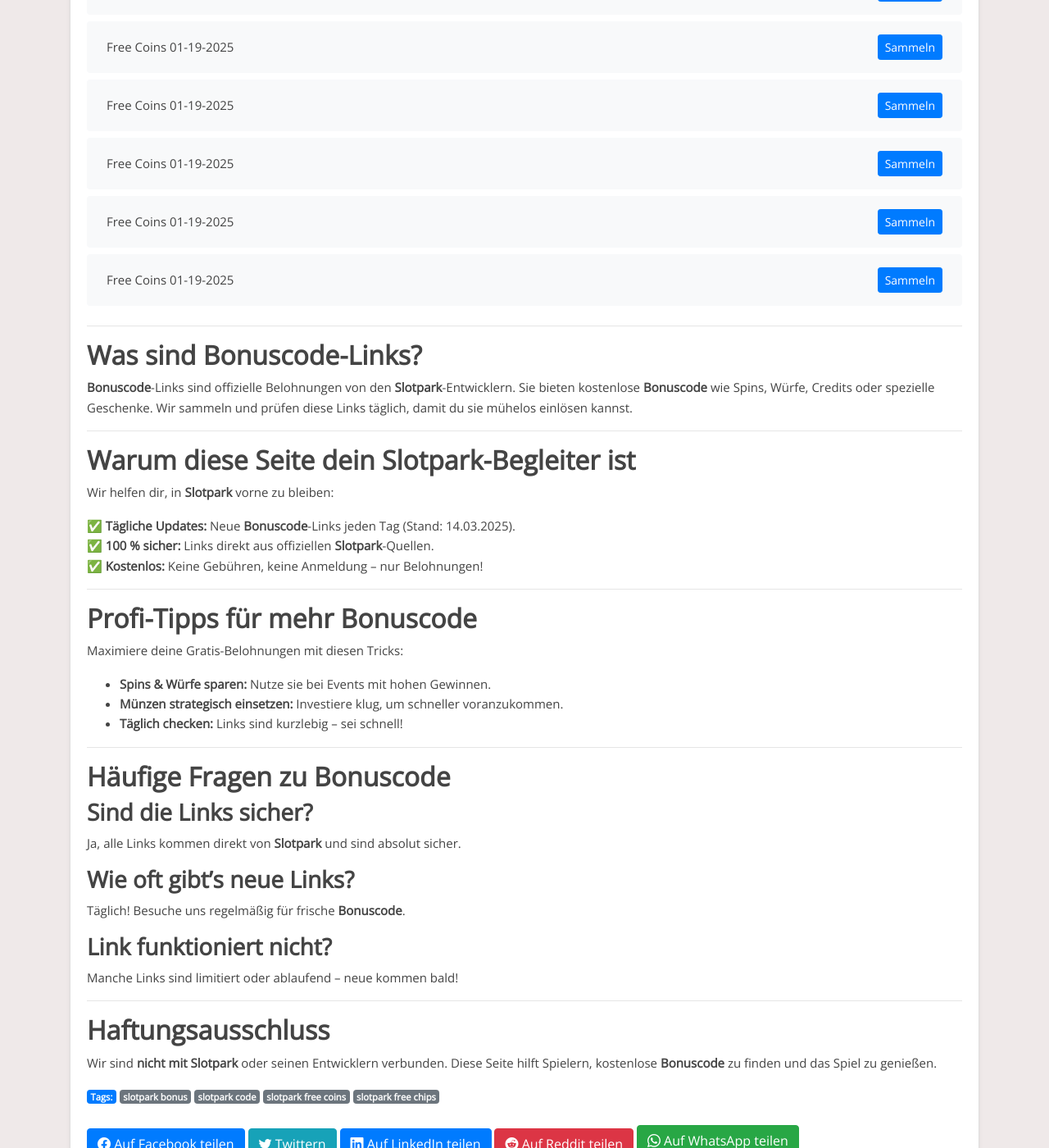
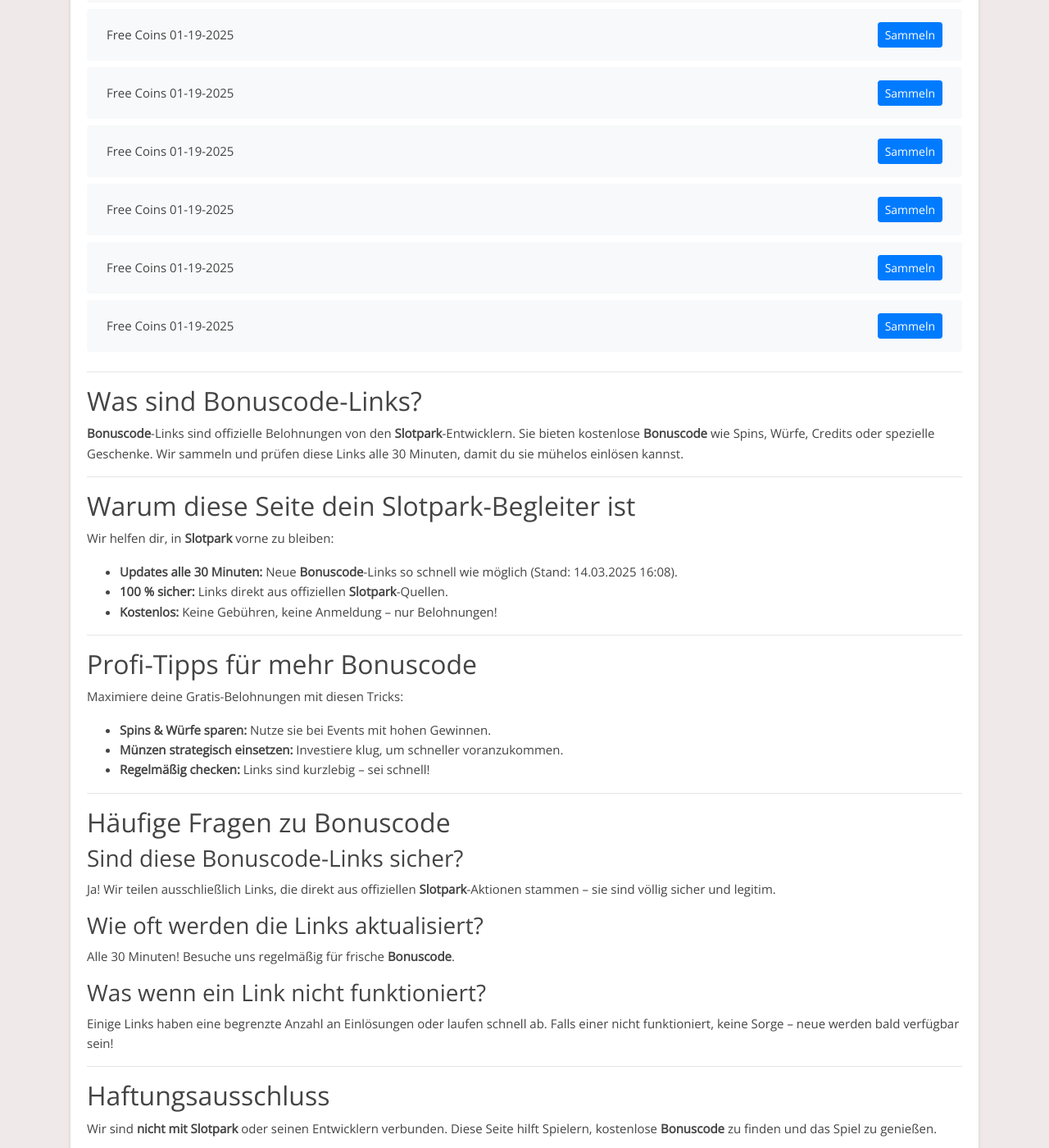
Before and after one commit to Prollad99/bs-de, a Jekyll site: the page built from _posts/2025-01-19-slotpark.md, in a window 1280 px wide and 1400 px high, scrolled down 7326 px. Shown: the whole window at 82% size. Built offline with Jekyll 4.4.1, drawn with Linux system fonts in a browser that asks for light colours; some of the changed text lies outside the part shown.

Commit message:
Update  links and content - 2025-03-14 16:08

```diff
--- a/_includes/slotpark.html
+++ b/_includes/slotpark.html
@@ -1,4 +1,12 @@
 <ul class="list-group mt-3 mb-4">
+  <li class="list-group-item d-flex justify-content-between align-items-center">
+    <span>Free Coins 03-14-2025</span>
+    <a href="https://slot.pk/PGpIEnJ7IRb" class="btn btn-primary btn-sm">Sammeln</a>
+  </li>
+  <li class="list-group-item d-flex justify-content-between align-items-center">
+    <span>Free Coins 03-14-2025</span>
+    <a href="https://slot.pk/Nfhr7xhHsRb" class="btn btn-primary btn-sm">Sammeln</a>
+  </li>
   <li class="list-group-item d-flex justify-content-between align-items-center">
     <span>Free Coins 03-12-2025</span>
     <a href="https://slot.pk/EV75qFC2FRb" class="btn btn-primary btn-sm">Sammeln</a>
@@ -391,12 +399,4 @@
     <span>Free Coins 01-19-2025</span>
     <a href="https://slot.pk/xPfzjZekOOb" class="btn btn-primary btn-sm">Sammeln</a>
   </li>
-  <li class="list-group-item d-flex justify-content-between align-items-center">
-    <span>Free Coins 01-19-2025</span>
-    <a href="https://slot.pk/AKwBs1RiOOb" class="btn btn-primary btn-sm">Sammeln</a>
-  </li>
-  <li class="list-group-item d-flex justify-content-between align-items-center">
-    <span>Free Coins 01-19-2025</span>
-    <a href="https://slot.pk/6xiGLhbH6Ob" class="btn btn-primary btn-sm">Sammeln</a>
-  </li>
 </ul>
--- a/_includes/slotpark_footer.html
+++ b/_includes/slotpark_footer.html
@@ -1,44 +1,47 @@
 ---
 
-## **Was sind Bonuscode-Links?**
+## Was sind Bonuscode-Links?
 
-**Bonuscode**-Links sind offizielle Belohnungen von den **Slotpark**-Entwicklern. Sie bieten kostenlose **Bonuscode** wie Spins, Würfe, Credits oder spezielle Geschenke. Wir sammeln und prüfen diese Links täglich, damit du sie mühelos einlösen kannst.
+**Bonuscode**-Links sind offizielle Belohnungen von den **Slotpark**-Entwicklern. Sie bieten kostenlose **Bonuscode** wie Spins, Würfe, Credits oder spezielle Geschenke. Wir sammeln und prüfen diese Links alle 30 Minuten, damit du sie mühelos einlösen kannst.
 
 ---
 
-## **Warum diese Seite dein Slotpark-Begleiter ist**
+## Warum diese Seite dein Slotpark-Begleiter ist
 
 Wir helfen dir, in **Slotpark** vorne zu bleiben:
 
-✅ **Tägliche Updates:** Neue **Bonuscode**-Links jeden Tag (Stand: 14.03.2025).
-✅ **100 % sicher:** Links direkt aus offiziellen **Slotpark**-Quellen.
-✅ **Kostenlos:** Keine Gebühren, keine Anmeldung – nur Belohnungen!
+- **Updates alle 30 Minuten:** Neue **Bonuscode**-Links so schnell wie möglich (Stand: 14.03.2025 16:08).
+- **100 % sicher:** Links direkt aus offiziellen **Slotpark**-Quellen.
+- **Kostenlos:** Keine Gebühren, keine Anmeldung – nur Belohnungen!
 
 ---
 
-## **Profi-Tipps für mehr Bonuscode**
+## Profi-Tipps für mehr Bonuscode
 
 Maximiere deine Gratis-Belohnungen mit diesen Tricks:
 
 - **Spins & Würfe sparen:** Nutze sie bei Events mit hohen Gewinnen.
 - **Münzen strategisch einsetzen:** Investiere klug, um schneller voranzukommen.
-- **Täglich checken:** Links sind kurzlebig – sei schnell!
+- **Regelmäßig checken:** Links sind kurzlebig – sei schnell!
 
 ---
 
-## **Häufige Fragen zu Bonuscode**
+## Häufige Fragen zu Bonuscode
 
-### **Sind die Links sicher?**
-Ja, alle Links kommen direkt von **Slotpark** und sind absolut sicher.
+### Sind diese Bonuscode-Links sicher?
 
-### **Wie oft gibt’s neue Links?**
-Täglich! Besuche uns regelmäßig für frische **Bonuscode**.
+Ja! Wir teilen ausschließlich Links, die direkt aus offiziellen **Slotpark**-Aktionen stammen – sie sind völlig sicher und legitim.
 
-### **Link funktioniert nicht?**
-Manche Links sind limitiert oder ablaufend – neue kommen bald!
+### Wie oft werden die Links aktualisiert?
+
+Alle 30 Minuten! Besuche uns regelmäßig für frische **Bonuscode**.
+
+### Was wenn ein Link nicht funktioniert?
+
+Einige Links haben eine begrenzte Anzahl an Einlösungen oder laufen schnell ab. Falls einer nicht funktioniert, keine Sorge – neue werden bald verfügbar sein!
 
 ---
 
-## **Haftungsausschluss**
+## Haftungsausschluss
 
 Wir sind **nicht mit Slotpark** oder seinen Entwicklern verbunden. Diese Seite hilft Spielern, kostenlose **Bonuscode** zu finden und das Spiel zu genießen.
--- a/_includes/slotpark_post.html
+++ b/_includes/slotpark_post.html
@@ -1,3 +1,5 @@
+# Slotpark Gratis Bonuscode – Dein Täglicher Bonus
+
 Willkommen bei deiner Quelle für **Slotpark Gratis Bonuscode**! Hier findest du alle 30 Minuten neue Links, um kostenlose Bonuscode und Belohnungen zu sammeln – perfekt für deutsche Spieler.
 
 ---
```
Also changed, not shown: links-json/slotpark.json (+8 -8 lines), 1 other file.
